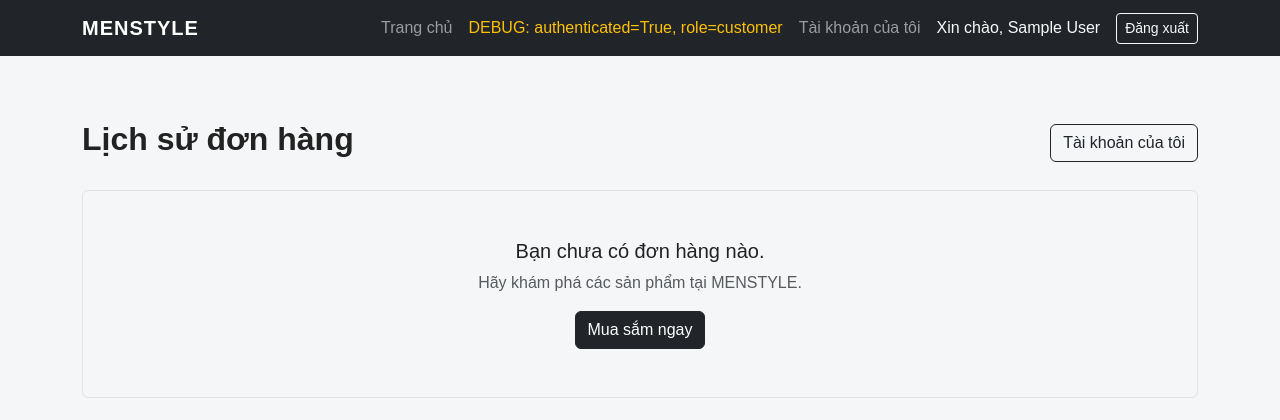
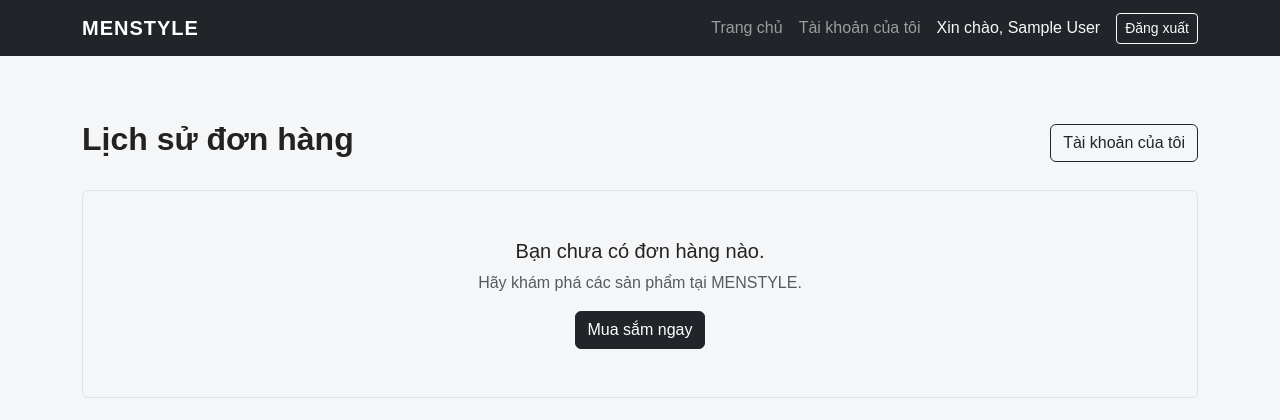
Before and after one commit to nguyenhuudoan997-design/MENSTYLE, a Flask app: page /account/orders in a window 1280 px wide. Shown: the top 420 px of the page. Run offline with Flask 3, Linux system fonts and the light colour scheme; the visitor is signed in with stand-in values (Sample User, id 1); data that the repository does not hold is empty; some libraries are stand-ins or nearby versions.

Commit message:
Remove debug text from navigation

```diff
--- a/app/templates/base.html
+++ b/app/templates/base.html
@@ -79,12 +79,7 @@
 
                     {% if current_user.is_authenticated %}
                     <li class="nav-item">
-                        <span class="nav-link text-warning">
-                            DEBUG: authenticated={{ current_user.is_authenticated }},
-                            role={{ current_user.role }}
-                        </span>
                     </li>
-
                         {% if current_user.role == 'admin' %}
                             <li class="nav-item">
                                 <a class="nav-link" href="{{ url_for('admin.dashboard') }}">
```
